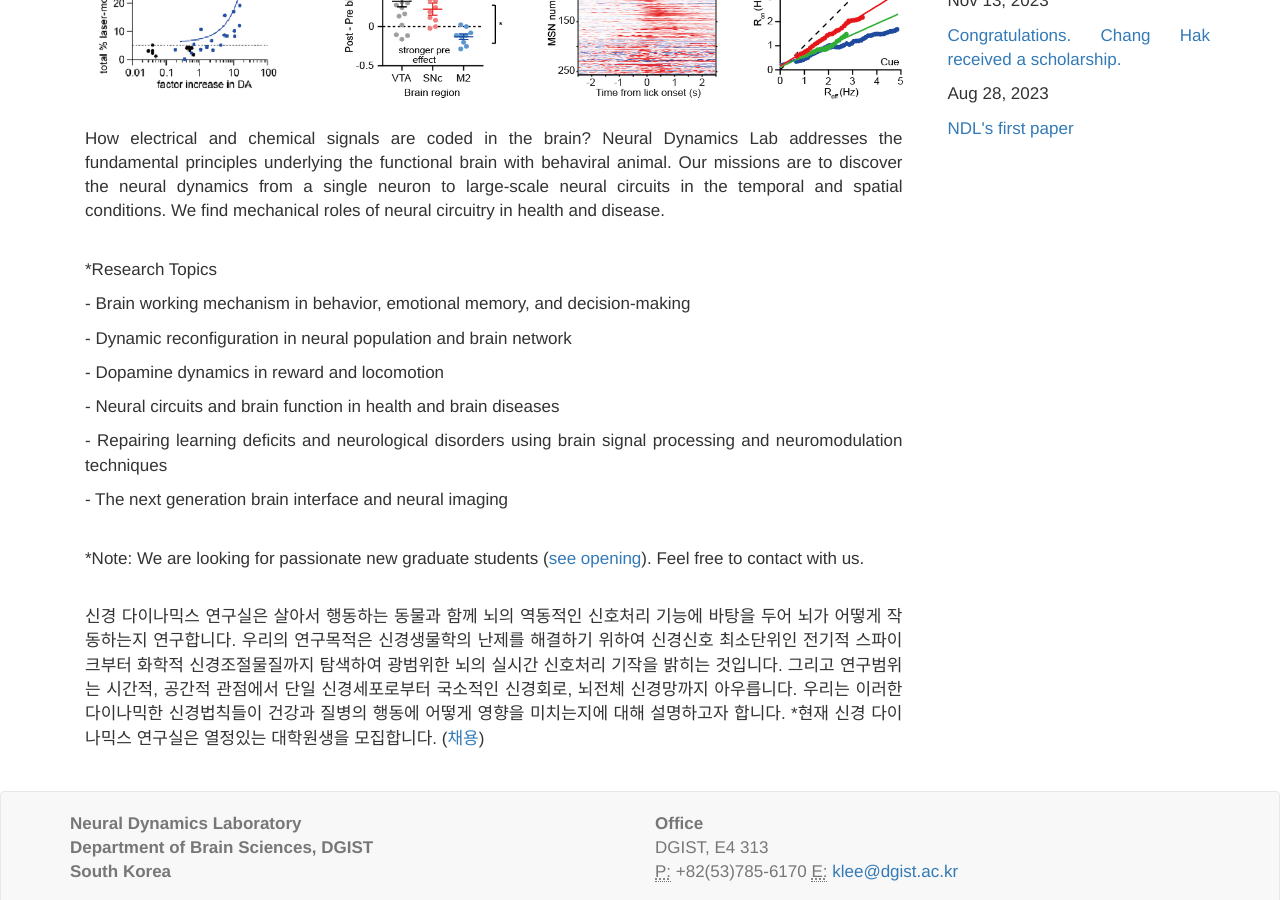
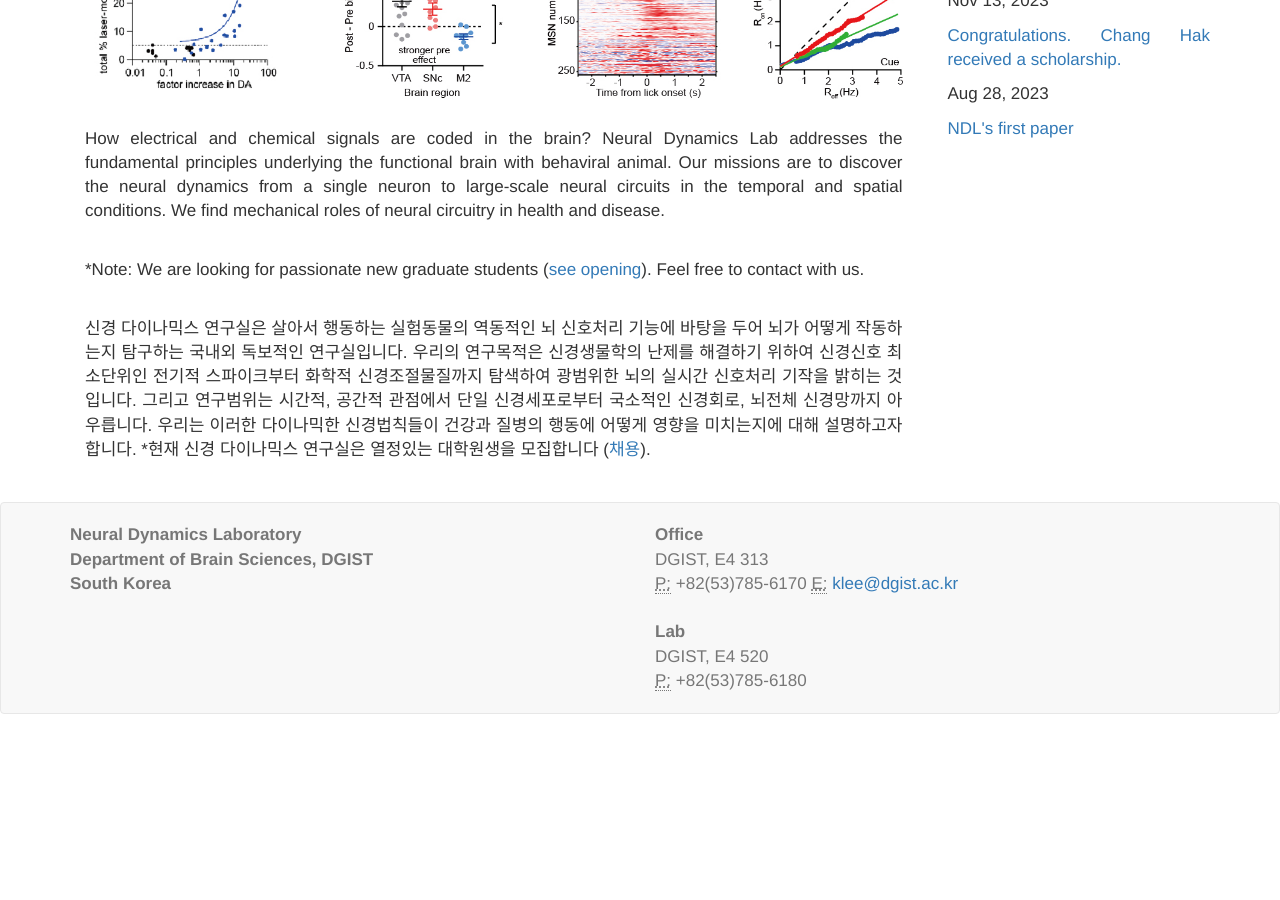
Before and after one commit to kleelab/kleelab.github.io, a Jekyll site: the page built from index.html, in a window 1280 px wide and 900 px high, scrolled down 616 px. Built offline with Jekyll 4.4.1, drawn with Linux system fonts in a browser that asks for light colours; nearby versions of some CDN libraries; a style sheet for code colours, icons or effects is not loaded; after the commit the page ends 1330 px from its top, so only the background shows below that.

Commit message:
Update index.html

```diff
--- a/index.html
+++ b/index.html
@@ -17,15 +17,7 @@
 <br>
 <p>How electrical and chemical signals are coded in the brain?  Neural Dynamics Lab addresses the fundamental principles underlying the functional brain with behaviral animal. Our missions are to discover the neural dynamics from a single neuron to large-scale neural circuits in the temporal and spatial conditions. We find mechanical roles of neural circuitry in health and disease.</p>
 <br>
-<p>*Research Topics</p>
-<p>- Brain working mechanism in behavior, emotional memory, and decision-making</p>
-<p>- Dynamic reconfiguration in neural population and brain network</p>
-<p>- Dopamine dynamics in reward and locomotion</p>
-<p>- Neural circuits and brain function in health and brain diseases</p>
-<p>- Repairing learning deficits and neurological disorders using brain signal processing and neuromodulation techniques</p>
-<p>- The next generation brain interface and neural imaging</p>
-<br>
 <p>*Note: We are  looking for passionate new graduate students (<a href="{{ site.url }}{{ site.baseurl }}/joinus">see opening</a>). Feel free to contact with us. </p>
 <br>
-<p>신경 다이나믹스 연구실은 살아서 행동하는 동물과 함께 뇌의 역동적인 신호처리 기능에 바탕을 두어 뇌가 어떻게 작동하는지 연구합니다. 우리의 연구목적은 신경생물학의 난제를 해결하기 위하여 신경신호 최소단위인 전기적 스파이크부터 화학적 신경조절물질까지 탐색하여 광범위한 뇌의 실시간 신호처리 기작을 밝히는 것입니다. 그리고 연구범위는 시간적, 공간적 관점에서 단일 신경세포로부터 국소적인 신경회로, 뇌전체 신경망까지 아우릅니다. 우리는 이러한 다이나믹한 신경법칙들이 건강과 질병의 행동에 어떻게 영향을 미치는지에 대해 설명하고자 합니다. *현재 신경 다이나믹스 연구실은 열정있는 대학원생을 모집합니다. (<a href="{{ site.url }}{{ site.baseurl }}/joinusK">채용</a>)</p>
+<p>신경 다이나믹스 연구실은 살아서 행동하는 실험동물의 역동적인 뇌 신호처리 기능에 바탕을 두어 뇌가 어떻게 작동하는지 탐구하는 국내외 독보적인 연구실입니다. 우리의 연구목적은 신경생물학의 난제를 해결하기 위하여 신경신호 최소단위인 전기적 스파이크부터 화학적 신경조절물질까지 탐색하여 광범위한 뇌의 실시간 신호처리 기작을 밝히는 것입니다. 그리고 연구범위는 시간적, 공간적 관점에서 단일 신경세포로부터 국소적인 신경회로, 뇌전체 신경망까지 아우릅니다. 우리는 이러한 다이나믹한 신경법칙들이 건강과 질병의 행동에 어떻게 영향을 미치는지에 대해 설명하고자 합니다. *현재 신경 다이나믹스 연구실은 열정있는 대학원생을 모집합니다 (<a href="{{ site.url }}{{ site.baseurl }}/joinusK">채용</a>).</p>
 </div>
```
